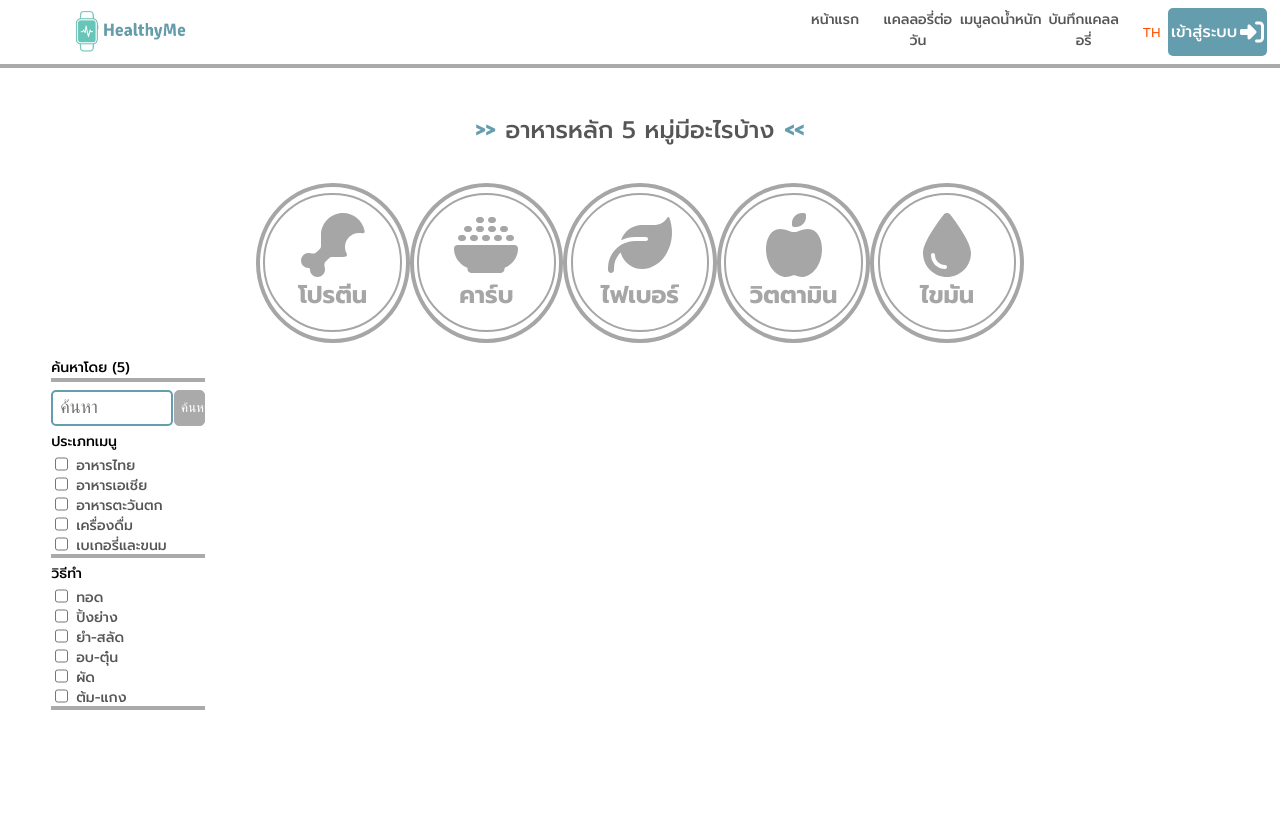
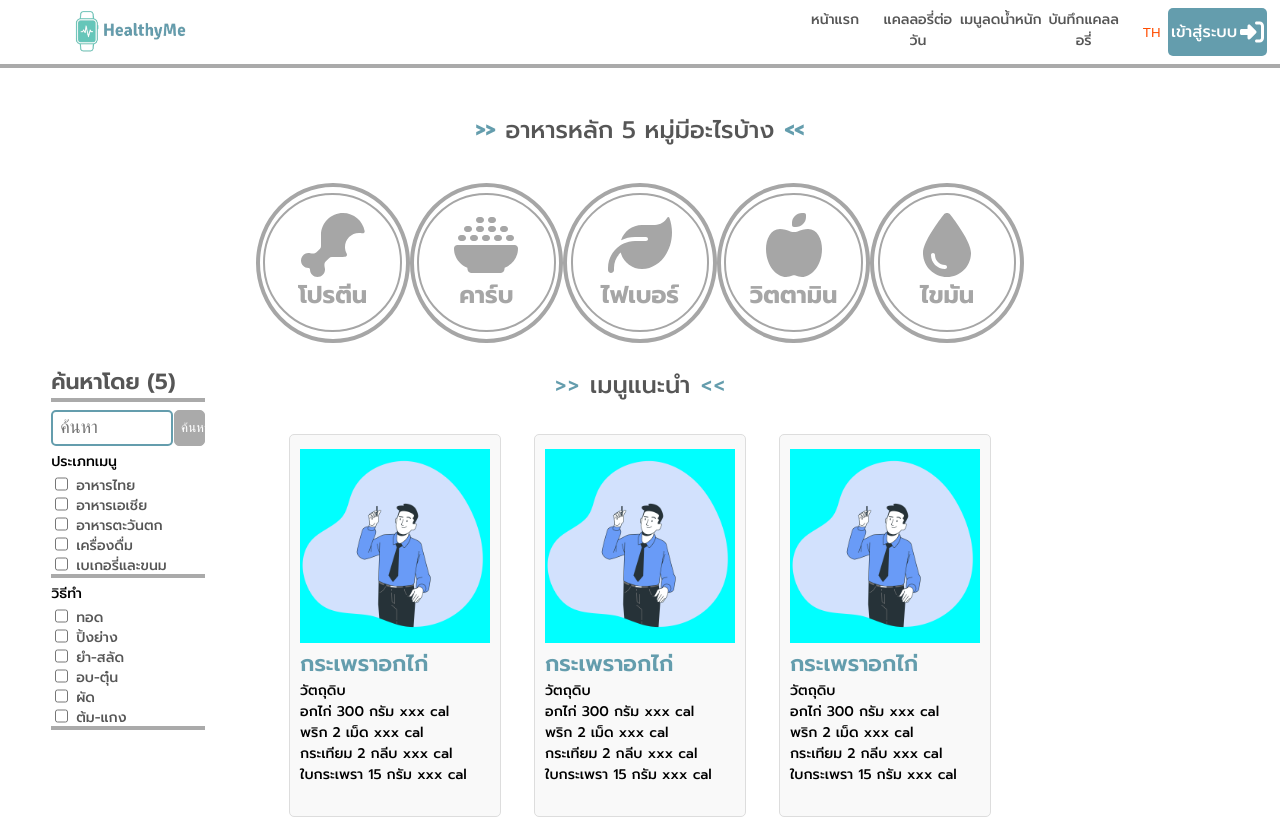
Before and after one commit to Han-Wanburhan/Healthy-Me, a React (Create React App) app in the folder healthy-me-front/: page /healtfood in a window 1280 px wide. Shown: the top 819 px of the page. Built offline with nearby package versions, Linux system fonts and the light colour scheme.

Commit message:
Add Items in healtfood page

```diff
--- /dev/null
+++ b/healthy-me-front/src/components/MenuItem.css
@@ -0,0 +1,36 @@
+.MenuItem-Container {
+  display: flex;
+  justify-content: space-evenly;
+  flex-wrap: wrap;
+  width: 100%;
+  margin-top: 1%;
+}
+.MenuItem-Content {
+  width: calc(27.33% - 20px);
+  margin-bottom: 20px;
+  background-color: #f9f9f9;
+  border: 1px solid #ddd;
+  border-radius: 5px;
+  padding: 10px;
+}
+.MenuItem-Image {
+  margin-top: 2%;
+  width: 100%;
+  background-color: aqua;
+}
+
+.MenuItem-Detail {
+  width: 95%;
+}
+
+.MenuItem-Header {
+  font-family: "Prompt", sans-serif;
+  font-size: 22px;
+  font-weight: 600;
+  color: #649dad;
+  margin: 0%;
+  margin-top: 2%;
+}
+.MenuItem-Context {
+  margin: 0%;
+}
--- /dev/null
+++ b/healthy-me-front/src/components/MenuItem.js
@@ -0,0 +1,28 @@
+import "./MenuItem.css";
+const MenuItem = ({ menuItem }) => {
+  return (
+    <div className="MenuItem-Container">
+      {menuItem.map((item) => (
+        <div className="MenuItem-Content">
+          <div className="MenuItem-Image">
+            <img src={item.img} alt={item.title} width={10} />
+          </div>
+          <div className="MenuItem-Detail">
+            <div key={item.title}>
+              <p className="MenuItem-Header">{item.title}</p>
+              <p className="MenuItem-Context">
+                {item.context.split("\n").map((line, index) => (
+                  <span key={index}>
+                    {line}
+                    <br />
+                  </span>
+                ))}
+              </p>
+            </div>
+          </div>
+        </div>
+      ))}
+    </div>
+  );
+};
+export default MenuItem;
--- /dev/null
+++ b/healthy-me-front/src/components/MenuItems.css
@@ -0,0 +1,21 @@
+.MenuItems-Content {
+  width: 60%;
+}
+.MenuItems-Header-Container {
+  font-weight: "semi-bold";
+  color: #565656;
+  display: flex;
+  justify-content: center;
+}
+
+.MenuItems-Header-Container h3:nth-child(1) {
+  color: #649dad;
+  display: flex;
+  align-items: center;
+}
+
+.MenuItems-Header-Container h3:nth-child(3) {
+  color: #649dad;
+  display: flex;
+  align-items: center;
+}
--- /dev/null
+++ b/healthy-me-front/src/components/MenuItems.js
@@ -0,0 +1,54 @@
+import MenuItem from "./MenuItem";
+import testinmage from "../image/Mathematics-bro2.png";
+import "./MenuItems.css";
+const MenuItems = () => {
+  const menuItem = [
+    {
+      img: testinmage,
+      title: "กระเพราอกไก่",
+      context:
+        "วัตถุดิบ \n อกไก่ 300 กรัม xxx cal \n พริก 2 เม็ด xxx cal \n กระเทียม 2 กลีบ xxx cal \n ใบกระเพรา 15 กรัม xxx cal \n",
+    },
+    {
+      img: testinmage,
+      title: "กระเพราอกไก่",
+      context:
+        "วัตถุดิบ \n อกไก่ 300 กรัม xxx cal \n พริก 2 เม็ด xxx cal \n กระเทียม 2 กลีบ xxx cal \n ใบกระเพรา 15 กรัม xxx cal \n",
+    },
+    {
+      img: testinmage,
+      title: "กระเพราอกไก่",
+      context:
+        "วัตถุดิบ \n อกไก่ 300 กรัม xxx cal \n พริก 2 เม็ด xxx cal \n กระเทียม 2 กลีบ xxx cal \n ใบกระเพรา 15 กรัม xxx cal \n",
+    },
+    {
+      img: testinmage,
+      title: "กระเพราอกไก่",
+      context:
+        "วัตถุดิบ \n อกไก่ 300 กรัม xxx cal \n พริก 2 เม็ด xxx cal \n กระเทียม 2 กลีบ xxx cal \n ใบกระเพรา 15 กรัม xxx cal \n",
+    },
+    {
+      img: testinmage,
+      title: "กระเพราอกไก่",
+      context:
+        "วัตถุดิบ \n อกไก่ 300 กรัม xxx cal \n พริก 2 เม็ด xxx cal \n กระเทียม 2 กลีบ xxx cal \n ใบกระเพรา 15 กรัม xxx cal \n",
+    },
+    {
+      img: testinmage,
+      title: "กระเพราอกไก่",
+      context:
+        "วัตถุดิบ \n อกไก่ 300 กรัม xxx cal \n พริก 2 เม็ด xxx cal \n กระเทียม 2 กลีบ xxx cal \n ใบกระเพรา 15 กรัม xxx cal \n",
+    },
+  ];
+  return (
+    <div className="MenuItems-Content">
+      <div className="MenuItems-Header-Container">
+        <h3>{`>>`}</h3>
+        <p className="Header-Context">เมนูแนะนำ</p>
+        <h3>{`<<`}</h3>
+      </div>
+      <MenuItem menuItem={menuItem} />
+    </div>
+  );
+};
+export default MenuItems;
--- /dev/null
+++ b/healthy-me-front/src/components/SideBarCheckBox.css
@@ -0,0 +1,22 @@
+.SideBar-SType,
+.SideBar-HMake {
+  display: flex;
+  flex-direction: column;
+  border-bottom: 4px solid #aaa;
+}
+.SideBar-Title {
+  margin: 5px 0% 2px 0%;
+}
+.Rap-Col {
+  display: flex;
+  align-items: center;
+  height: 20px;
+}
+
+.Rap-Col label {
+  font-size: 14px;
+  font-weight: 500;
+  font-family: "Prompt", sans-serif;
+  color: #565656;
+  margin-left: 5px;
+}
--- /dev/null
+++ b/healthy-me-front/src/components/SideBarCheckBox.js
@@ -0,0 +1,40 @@
+import "./SideBarCheckBox.css";
+import { useState, useEffect } from "react";
+const SideBarCheckBox = ({ title, list }) => {
+  const [selected, setSelected] = useState([]);
+  const handleCheckboxChange = (event) => {
+    const { value, checked } = event.target;
+    if (checked) {
+      setSelected((prevSelected) => [...prevSelected, value]);
+      console.log(`Selected: ${value}`);
+    } else {
+      setSelected((prevSelected) =>
+        prevSelected.filter((item) => item !== value)
+      );
+      console.log(`Unselected: ${value}`);
+    }
+  };
+  useEffect(() => {
+    {
+      console.log(`Selected: ${selected}`);
+    }
+  }, [selected]);
+  return (
+    <div className="SideBar-SType">
+      <p className="SideBar-Title">{title}</p>
+      {list.map((item, index) => (
+        <div className="Rap-Col" key={index}>
+          <input
+            type="checkbox"
+            id={item}
+            name={item}
+            value={item}
+            onChange={handleCheckboxChange}
+          />
+          <label htmlFor={item}>{item}</label>
+        </div>
+      ))}
+    </div>
+  );
+};
+export default SideBarCheckBox;
--- a/healthy-me-front/src/components/SideBar_Healtfood.css
+++ b/healthy-me-front/src/components/SideBar_Healtfood.css
@@ -9,6 +9,10 @@
 .SideBar-Header-Title {
   border-bottom: 4px solid #aaa;
   margin-bottom: 8px;
+  font-family: "Prompt", sans-serif;
+  font-size: 22px;
+  font-weight: 600;
+  color: #565656;
 }
 .SideBar-Header-SearchBox {
   display: flex;
@@ -28,25 +32,3 @@
   background-color: #aaa;
   color: white;
 }
-.SideBar-SType,
-.SideBar-HMake {
-  display: flex;
-  flex-direction: column;
-  border-bottom: 4px solid #aaa;
-}
-.SideBar-Title {
-  margin: 5px 0% 2px 0%;
-}
-.Rap-Col {
-  display: flex;
-  align-items: center;
-  height: 20px;
-}
-
-.Rap-Col label {
-  font-size: 14px;
-  font-weight: 500;
-  font-family: "Prompt", sans-serif;
-  color: #565656;
-  margin-left: 5px;
-}
--- a/healthy-me-front/src/components/SideBar_Healtfood.js
+++ b/healthy-me-front/src/components/SideBar_Healtfood.js
@@ -1,6 +1,17 @@
 import "./SideBar_Healtfood.css";
+import SideBarCheckBox from "./SideBarCheckBox";
 const SideBarHealt = () => {
   const FindNumber = 5;
+  const TypeTitle = "ประเภทเมนู";
+  const HMakeTitle = "วิธีทำ";
+  const TypeList = [
+    "อาหารไทย",
+    "อาหารเอเชีย",
+    "อาหารตะวันตก",
+    "เครื่องดื่ม",
+    "เบเกอรี่และขนม",
+  ];
+  const HMakeList = ["ทอด", "ปิ้งย่าง", "ยำ-สลัด", "อบ-ตุ๋น", "ผัด", "ต้ม-แกง"];
   return (
     <div className="SideBar-Container">
       <div className="SideBar-Content">
@@ -11,56 +22,8 @@ const SideBarHealt = () => {
             <button>ค้นหา</button>
           </div>
         </div>
-        <div className="SideBar-SType">
-          <p className="SideBar-Title">ประเภทเมนู</p>
-          <div className="Rap-Col">
-            <input type="checkbox" id="type1" name="type1" value="type1" />
-            <label htmlFor="type1">อาหารไทย</label>
-          </div>
-          <div className="Rap-Col">
-            <input type="checkbox" id="type2" name="type2" value="type2" />
-            <label htmlFor="type2">อาหารเอเชีย</label>
-          </div>
-          <div className="Rap-Col">
-            <input type="checkbox" id="type3" name="type3" value="type3" />
-            <label htmlFor="type3">อาหารตะวันตก</label>
-          </div>
-          <div className="Rap-Col">
-            <input type="checkbox" id="type4" name="type4" value="type4" />
-            <label htmlFor="type4">เครื่องดื่ม</label>
-          </div>
-          <div className="Rap-Col">
-            <input type="checkbox" id="type5" name="type5" value="type5" />
-            <label htmlFor="type5">เบเกอรี่และขนม</label>
-          </div>
-        </div>
-        <div className="SideBar-HMake">
-          <p className="SideBar-Title">วิธีทำ</p>
-          <div className="Rap-Col">
-            <input type="checkbox" id="HMake1" name="HMake1" value="HMake1" />
-            <label htmlFor="HMake1">ทอด</label>
-          </div>
-          <div className="Rap-Col">
-            <input type="checkbox" id="HMake2" name="HMake2" value="HMake2" />
-            <label htmlFor="HMake2">ปิ้งย่าง</label>
-          </div>
-          <div className="Rap-Col">
-            <input type="checkbox" id="HMake3" name="HMake3" value="HMake3" />
-            <label htmlFor="HMake3">ยำ-สลัด</label>
-          </div>
-          <div className="Rap-Col">
-            <input type="checkbox" id="HMake4" name="HMake4" value="HMake4" />
-            <label htmlFor="HMake4">อบ-ตุ๋น</label>
-          </div>
-          <div className="Rap-Col">
-            <input type="checkbox" id="HMake5" name="HMake5" value="HMake5" />
-            <label htmlFor="HMake5">ผัด</label>
-          </div>
-          <div className="Rap-Col">
-            <input type="checkbox" id="HMake6" name="HMake6" value="HMake6" />
-            <label htmlFor="HMake6">ต้ม-แกง</label>
-          </div>
-        </div>
+        <SideBarCheckBox title={TypeTitle} list={TypeList} />
+        <SideBarCheckBox title={HMakeTitle} list={HMakeList} />
       </div>
     </div>
   );
--- a/healthy-me-front/src/pages/Healtfood-Page.css
+++ b/healthy-me-front/src/pages/Healtfood-Page.css
@@ -0,0 +1,3 @@
+.HealthfoodPage-Container {
+  display: flex;
+}
--- a/healthy-me-front/src/pages/Healtfood-Page.js
+++ b/healthy-me-front/src/pages/Healtfood-Page.js
@@ -1,14 +1,17 @@
 import { Fivefood } from "../components/Fivefood";
 import Navbar from "../components/Navbar";
 import SideBarHealt from "../components/SideBar_Healtfood";
+import MenuItems from "../components/MenuItems";
+import "./Healtfood-Page.css";
 
 const HealthfoodPage = () => {
   return (
     <div>
       <Navbar />
       <Fivefood />
-      <div>
+      <div className="HealthfoodPage-Container">
         <SideBarHealt />
+        <MenuItems />
       </div>
     </div>
   );
```
